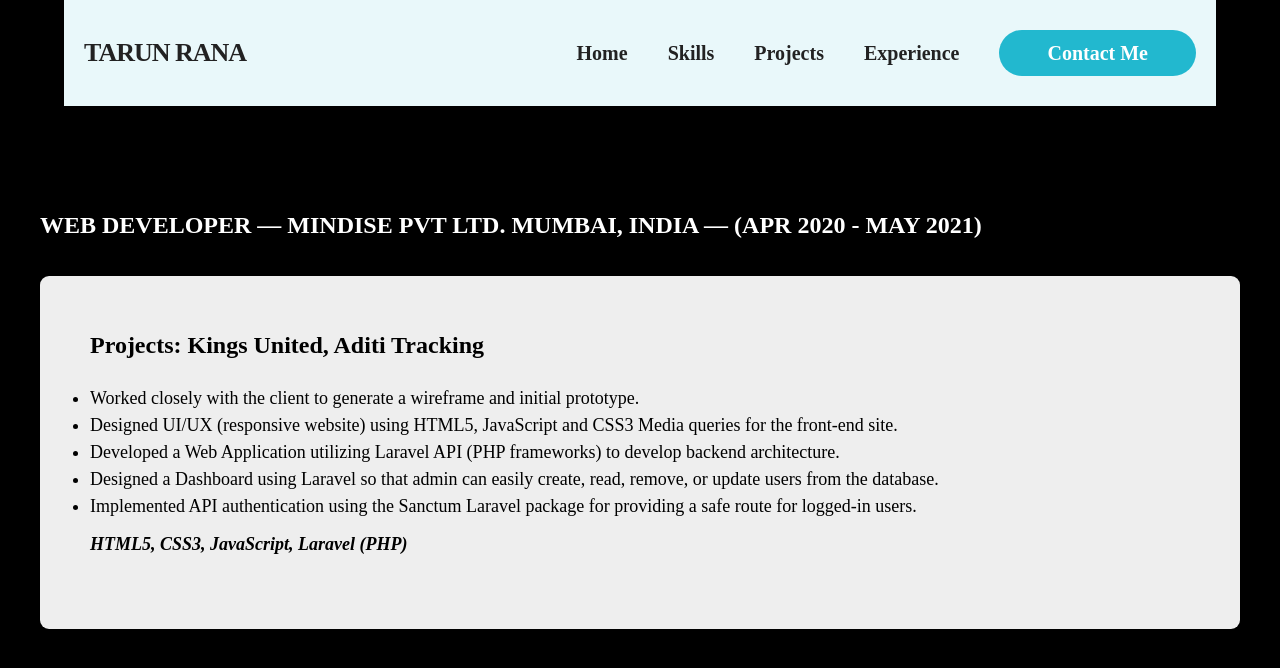
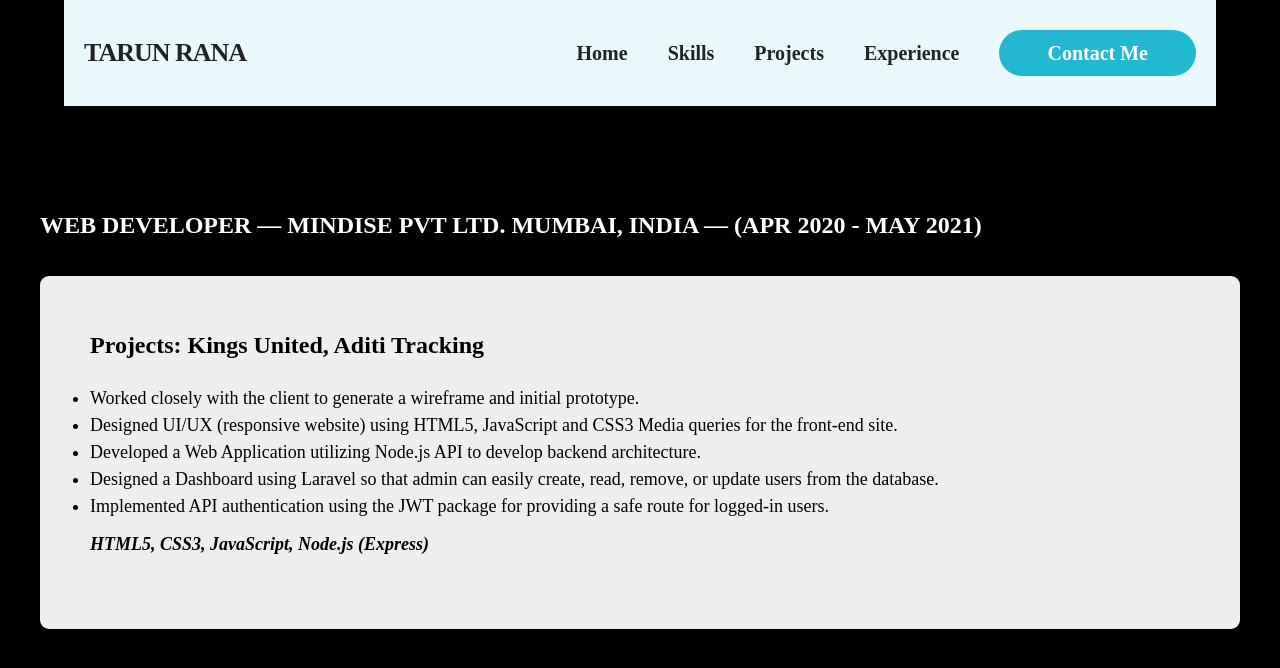
Before and after one commit to trana5197/portfolio, a React (Create React App) app: page /portfolio/experience in a window 1280 px wide. Shown: the top 668 px of the page. Built offline with nearby package versions, Linux system fonts and the light colour scheme.

Commit message:
Changed exp and project part

```diff
--- a/src/components/experience/Experience.js
+++ b/src/components/experience/Experience.js
@@ -7,11 +7,11 @@ const exp = [
     description: [
       " Worked closely with the client to generate a wireframe and initial prototype.",
       "Designed UI/UX (responsive website) using HTML5, JavaScript and CSS3 Media queries for the front-end site.",
-      "Developed a Web Application utilizing Laravel API (PHP frameworks) to develop backend architecture.",
+      "Developed a Web Application utilizing Node.js API to develop backend architecture.",
       "Designed a Dashboard using Laravel so that admin can easily create, read, remove, or update users from the database.",
-      "Implemented API authentication using the Sanctum Laravel package for providing a safe route for logged-in users.",
+      "Implemented API authentication using the JWT package for providing a safe route for logged-in users.",
     ],
-    keyword: "HTML5, CSS3, JavaScript, Laravel (PHP)",
+    keyword: "HTML5, CSS3, JavaScript, Node.js (Express)",
   },
 ];
 
--- a/src/components/projects/Projects.js
+++ b/src/components/projects/Projects.js
@@ -14,7 +14,7 @@ const projects = [
       `Website focused on adding students who can create their clubs, and blogs, and do real-time chat.`,
       `Blog was developed using WordPress.`,
     ],
-    keywords: "React.js, Laravel, MySQL, WordPress, RESTful API.",
+    keywords: "React.js, Laravel (PHP), MySQL, WordPress, RESTful API.",
     github: "https://github.com/trana5197/marketplace-laravelAPI",
   },
   {
```
